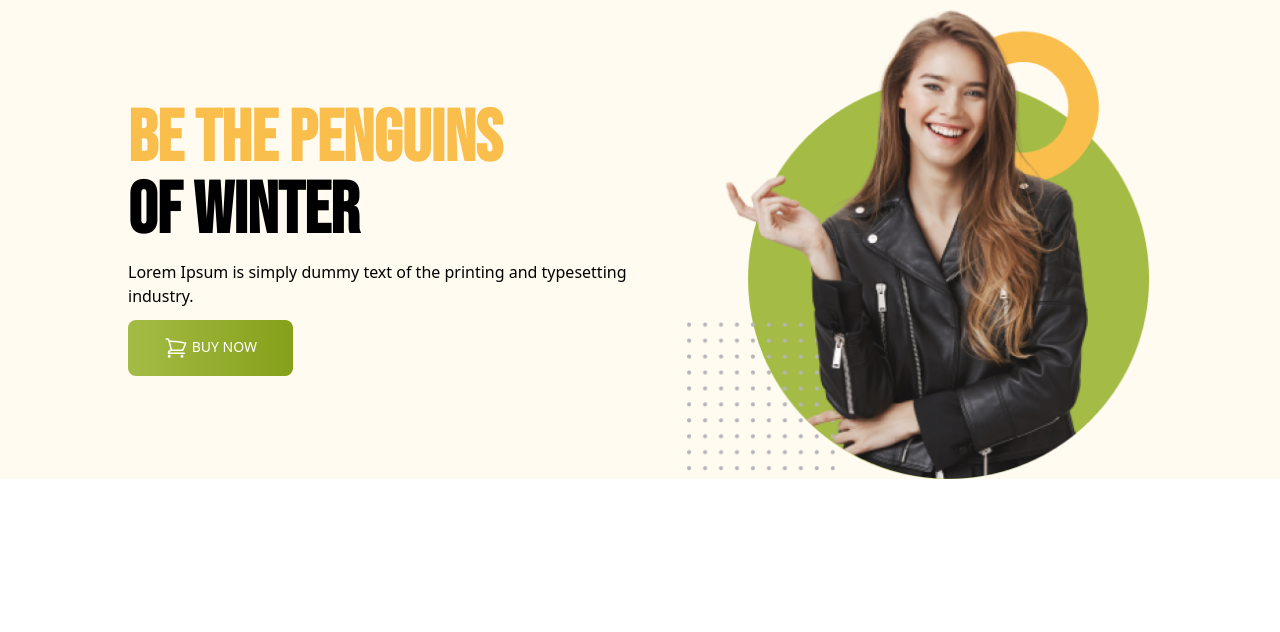
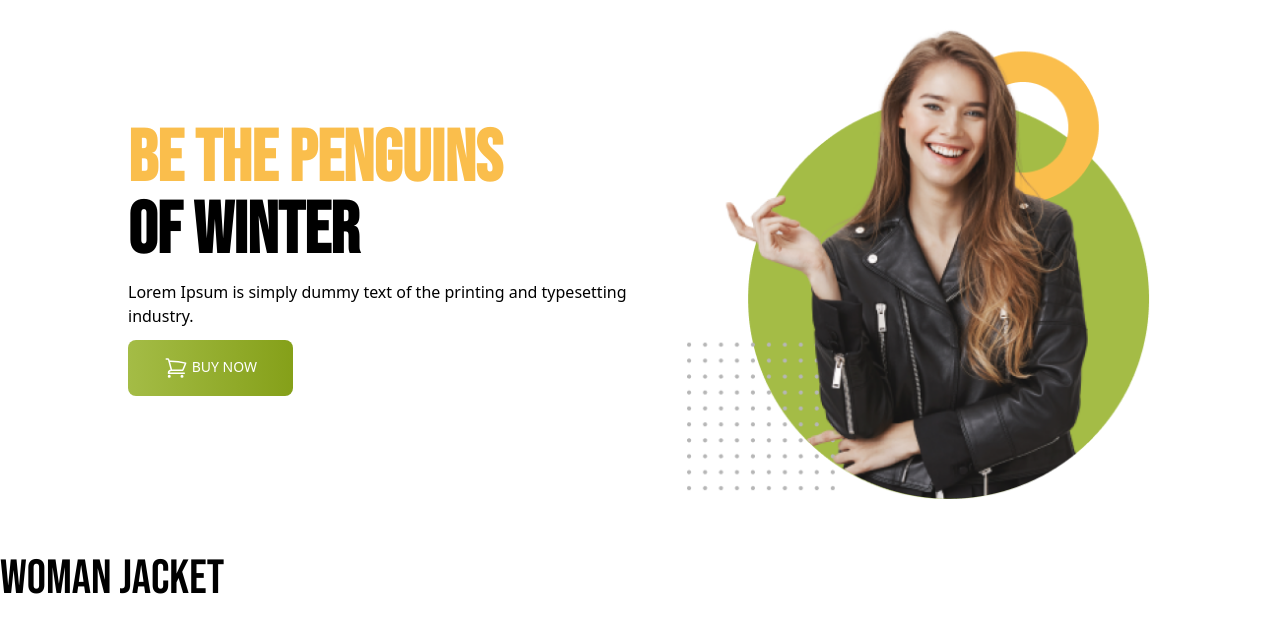
Before and after one commit to Ashiqweb123/penguin-ecommerse-site, a plain HTML site: page index.html in a window 1280 px wide. Drawn offline with nearby package versions, Linux system fonts and the light colour scheme.

Commit message:
main-add

```diff
--- a/index.html
+++ b/index.html
@@ -19,13 +19,13 @@
     <!-- link-css -->
 </head>
 <body>
-    <header class="bg-[#FFFBF0] px-32 py-23">
+    <header class="bg-[#FFFBF0]px-3 md:px-32 py-5 md:py-23">
         <!-- nav-section -->
         <nav>
 
         </nav>
         <!-- banner-section -->
-        <div class="flex justify-between items-center">
+        <div class="flex flex-col md:flex-row justify-between items-center">
             <div class="space-y-3">
                 <h3 class="font-bold text-7xl font-family uppercase"><span class="text-[#FABE4C]">Be the Penguins</span> <br>
                     of Winter</h3>
@@ -44,8 +44,10 @@
         </div>
     </header>
 
-    <main>
-
+    <main class="max-w-7xl mx-auto">
+         <section class="my-9">
+            <h3 class="font-family uppercase text-5xl ">W0Man Jacket</h3>
+         </section>
     </main>
 
     <footer>
```
